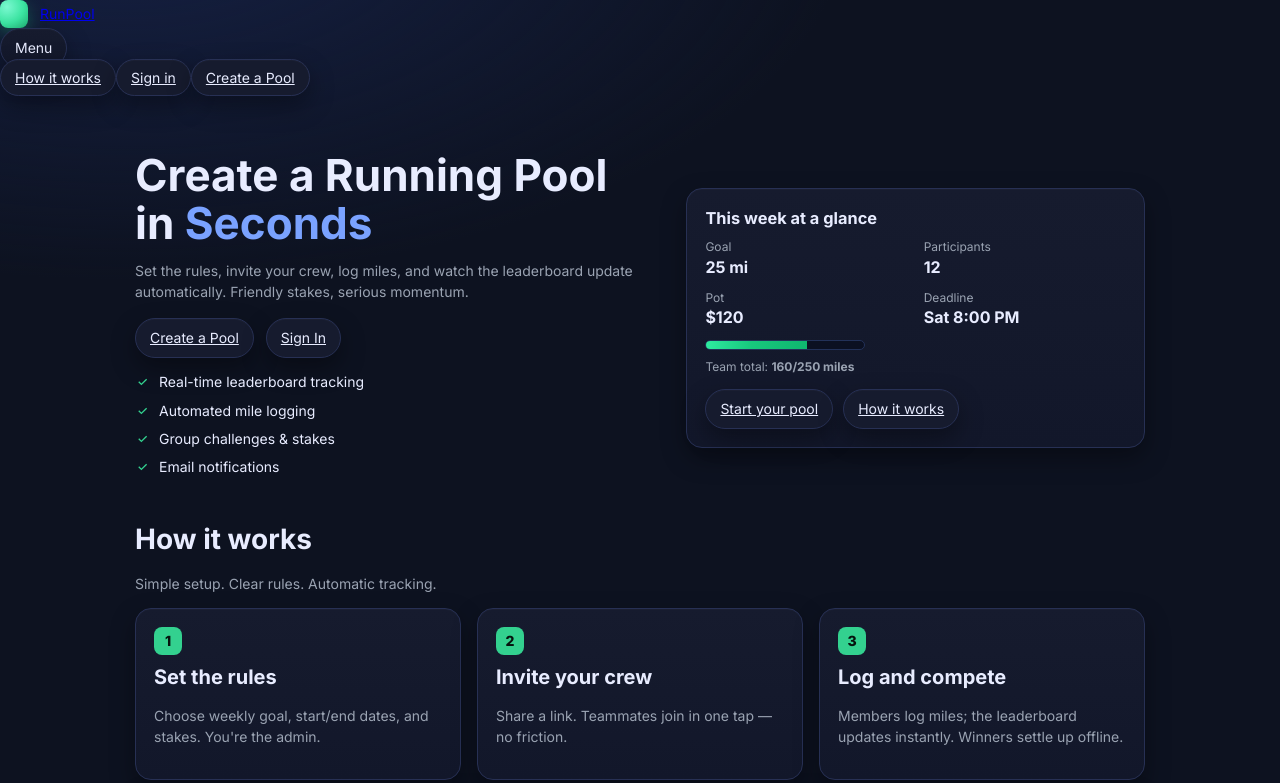
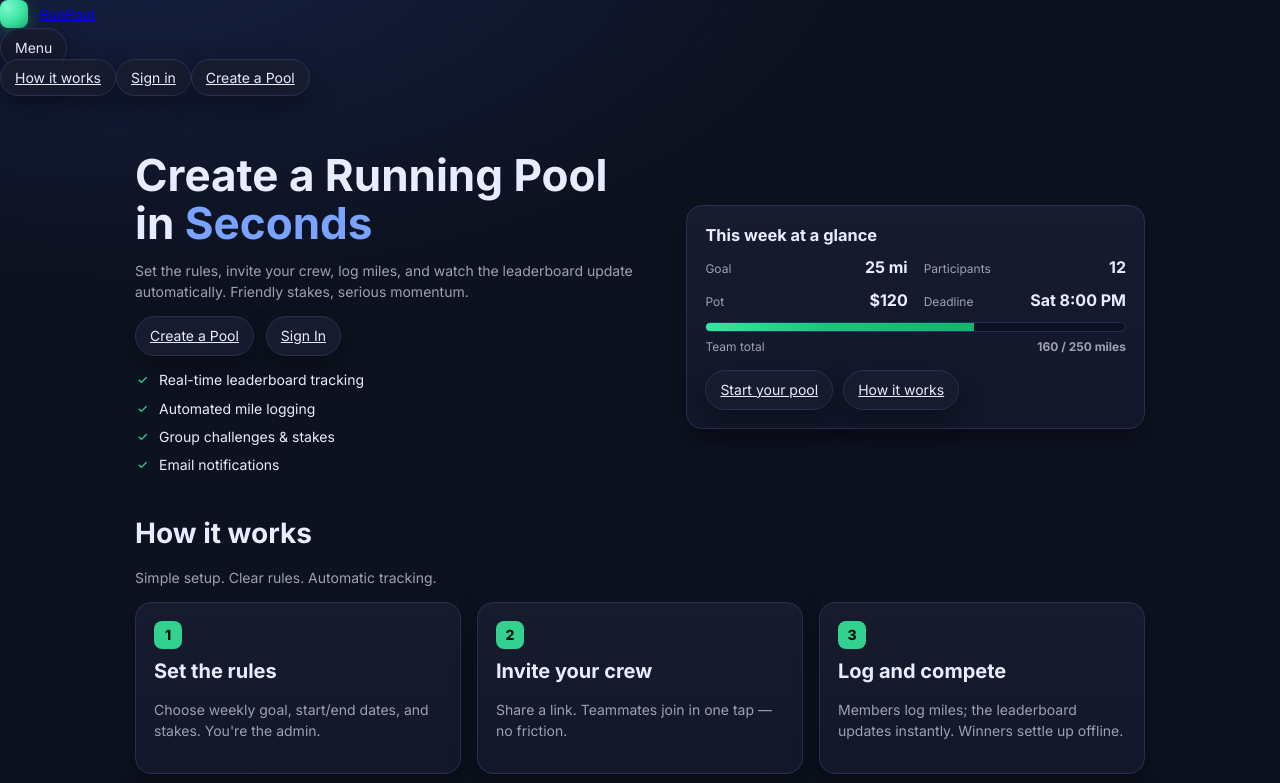
Before and after one commit to Carlosdescammer/runpool, a Next.js app: page / in a window 1280 px wide. Shown: the top 783 px of the page. Built offline with nearby package versions, Linux system fonts and the light colour scheme; no server answers.

Commit message:
Fix metrics display in home page: remove bullets, improve spacing, align labels

```diff
--- a/app/globals.css
+++ b/app/globals.css
@@ -228,9 +228,10 @@ input.field, textarea.field{-webkit-appearance:none; -moz-appearance:none; appea
   grid-template-columns: 1.15fr 1fr;
   gap: 24px;
   align-items: center;
-  margin: 12px 0 28px;
+  margin: 8px 0 22px;
 }
 .home-hero__copy{ padding-right: 8px; }
+.home-hero__copy .home-cta{ margin: 12px 0 4px; }
 
 .home-title{ font-size: clamp(28px, 4.6vw, 44px); line-height: 1.1; margin: 6px 0 10px; }
 .home-accent{ color: var(--accent); }
@@ -245,15 +246,36 @@ input.field, textarea.field{-webkit-appearance:none; -moz-appearance:none; appea
 .check{ color: var(--success); flex: 0 0 auto; }
 
 .home-hero__card .home-card-title{ margin: 0 0 8px; }
+
+/* Fix "glance" metrics: no bullets, proper spacing, full-width bar */
 .home-metrics{
-  display:grid; grid-template-columns: repeat(2, minmax(0,1fr));
-  gap: 10px 16px; margin: 8px 0 10px; list-style:none; padding:0;
+  list-style: none;
+  padding: 0;
+  margin: 8px 0 10px;
+  display: grid;
+  grid-template-columns: repeat(2, minmax(0,1fr));
+  gap: 10px 16px;
 }
-.home-metrics span{ color: var(--muted); font-size: 12px; display:block; }
-.home-metrics strong{ font-size: 16px; }
+.home-metrics li{
+  display: flex;
+  align-items: baseline;
+  justify-content: space-between;
+  gap: 8px;
+  min-width: 0;
+}
+.home-metrics li span{ color: var(--muted); font-size: 12px; }
+.home-metrics li strong{ font-size: 16px; }
 
 .home-progress{ margin: 10px 0 14px; }
-.home-progress__label{ color: var(--muted); font-size: 12px; margin-top: 8px; }
+.home-hero__card .progress{ width: 100%; min-width: 0; }
+.home-progress__label{
+  display: flex;
+  justify-content: space-between;
+  gap: 12px;
+  margin-top: 6px;
+  color: var(--muted);
+  font-size: 12px;
+}
 .home-hero__actions{ display:flex; gap:10px; flex-wrap:wrap; }
 
 .home-section{ margin: 24px 0 10px; }
--- a/app/page.tsx
+++ b/app/page.tsx
@@ -32,16 +32,22 @@ export default function Home() {
           <div className="home-hero__card card">
             <div className="inner">
               <h3 className="home-card-title">This week at a glance</h3>
+
               <ul className="home-metrics">
-                <li><span>Goal</span><strong>25 mi</strong></li>
+                <li><span>Goal</span><strong>25&nbsp;mi</strong></li>
                 <li><span>Participants</span><strong>12</strong></li>
                 <li><span>Pot</span><strong>$120</strong></li>
-                <li><span>Deadline</span><strong>Sat 8:00 PM</strong></li>
+                <li><span>Deadline</span><strong>Sat&nbsp;8:00&nbsp;PM</strong></li>
               </ul>
+
               <div className="home-progress">
                 <div className="progress"><span style={{ ["--pct" as any]: "64%" }} /></div>
-                <div className="home-progress__label">Team total: <b>160/250 miles</b></div>
+                <div className="home-progress__label">
+                  <span>Team total</span>
+                  <b>160 / 250 miles</b>
+                </div>
               </div>
+
               <div className="home-hero__actions">
                 <Link href="/group/new" className="btn btn-primary">Start your pool</Link>
                 <Link href="#how" className="btn">How it works</Link>
```
